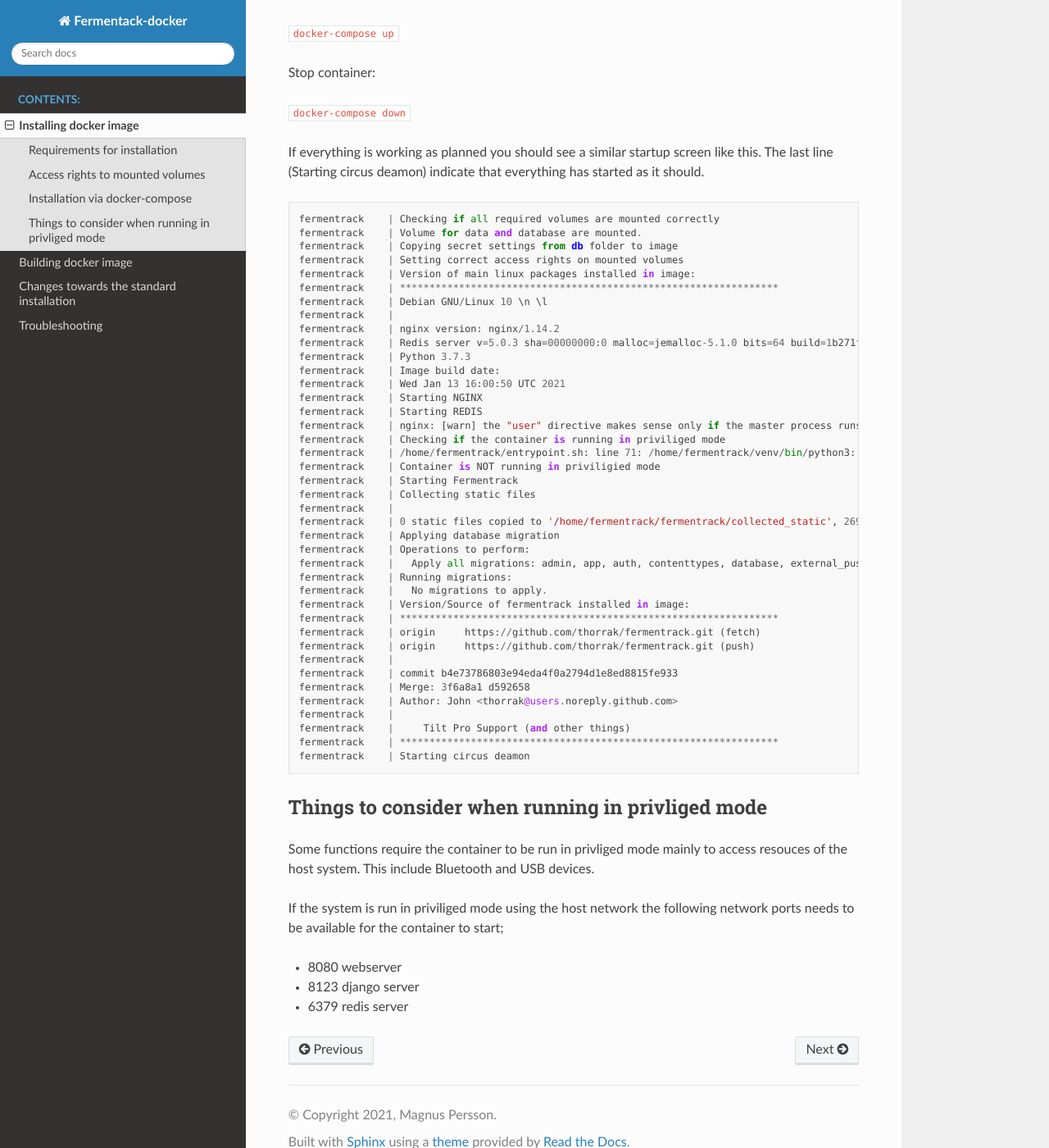
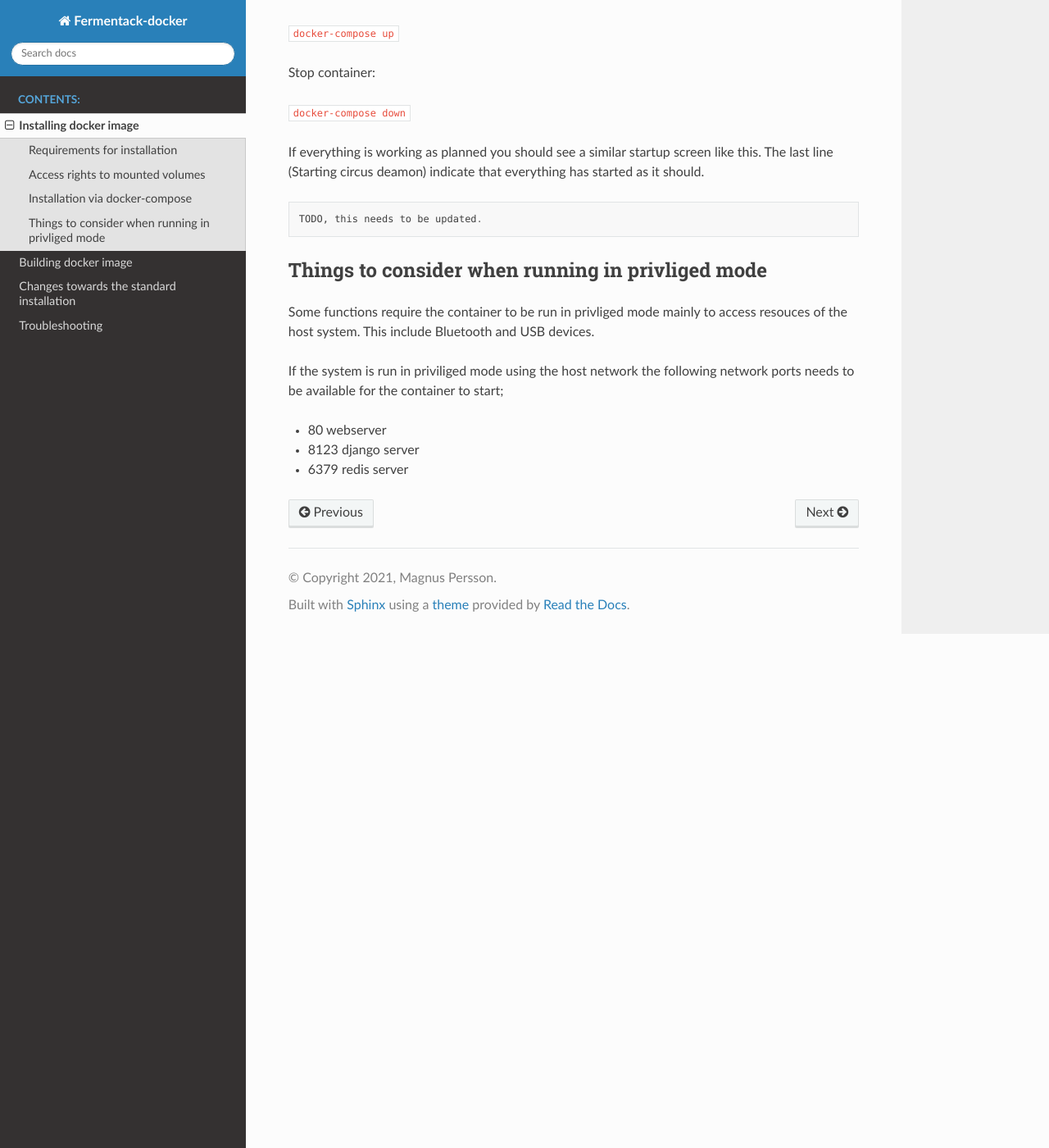
Before and after one commit to mp-se/fermentrack-docker, a Sphinx documentation site: the page built from docs/source/installation.rst, in a window 1280 px wide and 1400 px high, scrolled down 2650 px. Shown: the whole window at 82% size. Built offline with Sphinx 7.4.7 and the Read the Docs theme 2.0.0, drawn with Linux system fonts in a browser that asks for light colours; some of the changed text lies outside the part shown.

Commit message:
Updated docs

```diff
--- a/docs/source/build.rst
+++ b/docs/source/build.rst
@@ -15,8 +15,8 @@
 
 But if you want to build for other architectures you can use buildx for that:
 
-``docker buildx build ./fermentrack --platform linux/amd64``
-``docker buildx build ./fermentrack --platform linux/arm64``
+``docker buildx build ./fermentrack2 --platform linux/amd64``
+``docker buildx build ./fermentrack2 --platform linux/arm64``
 
 This is a good guide for using buildx with docker and arm.
 
--- a/docs/source/index.rst
+++ b/docs/source/index.rst
@@ -11,7 +11,7 @@
 Fermentrack is a web interface for controlling and monitoring fermentation temperature and progress. It interfaces with
 BrewPi controllers as well as specific gravity sensors like the Tilt and iSpindel in order to help you make better beer.
 
-There is a official docker release in development which consists of several docker images (fermentrack/app, progress/db, redis, nginx/web).
+There is a official docker releasewhich consists of several docker images (fermentrack/app, postgress/db, redis, nginx/web).
 But in order to handle that you need a platform that supports the docker-compose add-on.
 
 This project takes a diffrent approach and package everything into one single image that can be run on any platform that just have the base docker
--- a/docs/source/installation.rst
+++ b/docs/source/installation.rst
@@ -31,21 +31,21 @@
 
 To check the permissions run these commands:
 
-``ls -al /home/fermentrack/fermentrack/``
+``ls -al /app``
 
 Check the permission on the folder called data.
 
 You can also check the permissions of the files in the data directory
 
-``ls -al /home/fermentrack/fermentrack/data``
+``ls -al /app/data``
 
 This is the way it should look.
 
-``drwxrwxrwx 31 fermentrack fermentrack 4096 Jun 8 01:16``
+``drwxrwxrwx 31 django django 4096 Jun 8 01:16``
 
 This is an indication that permissions are insufficent.
 
-``drwx--x--x 31 fermentrack fermentrack 4096 Jun 8 01:16``
+``drwx--x--x 31 django django 4096 Jun 8 01:16``
 
 Installation via docker-compose
 ===============================
@@ -54,9 +54,9 @@
 
 It's important to update the volume part (full or relative) for the 3 volumes that will be mapped into the container;
 
-* /home/fermentrack/fermentrack/db      (contains the database file)
-* /home/fermentrack/fermentrack/data    (contains beer logs)
-* /home/fermentrack/fermentrack/log     (contains logfiles from system)
+* /app/db      (contains the database file)
+* /app/data    (contains beer logs)
+* /app/log     (contains logfiles from system)
 
 For some functions to work it's needed to run the container in priviliged mode and network_mode=host. This also means that the port mapping
 will be ignored and fermentrack will be accessed on port 8080 which is the default port used in the image.  This applies to the following functions:
@@ -76,9 +76,9 @@
         network_mode: "host"
         privileged: true
         volumes:
-            - ./db:/home/fermentrack/fermentrack/db
-            - ./data:/home/fermentrack/fermentrack/data
-            - ./log:/home/fermentrack/fermentrack/log
+            - ./db:/app/db
+            - ./data:/app/data
+            - ./log:/app/log
             - /dev:/dev
 
 
@@ -93,11 +93,11 @@
         container_name: fermentrack
         restart: always
         ports:
-        - "80:8080"
+        - "80:80"
         volumes:
-            - ./db:/home/fermentrack/fermentrack/db
-            - ./data:/home/fermentrack/fermentrack/data
-            - ./log:/home/fermentrack/fermentrack/log
+            - ./db:/app/db
+            - ./data:/app/data
+            - ./log:/app/log
 
 
 The following commands will download the image and then start the container. The yaml file needs to be in the current directory.
@@ -118,46 +118,7 @@
 
 ::
 
-    fermentrack    | Checking if all required volumes are mounted correctly
-    fermentrack    | Volume for data and database are mounted.
-    fermentrack    | Copying secret settings from db folder to image
-    fermentrack    | Setting correct access rights on mounted volumes
-    fermentrack    | Version of main linux packages installed in image:
-    fermentrack    | ****************************************************************
-    fermentrack    | Debian GNU/Linux 10 \n \l
-    fermentrack    |
-    fermentrack    | nginx version: nginx/1.14.2
-    fermentrack    | Redis server v=5.0.3 sha=00000000:0 malloc=jemalloc-5.1.0 bits=64 build=1b271fe49834c463
-    fermentrack    | Python 3.7.3
-    fermentrack    | Image build date:
-    fermentrack    | Wed Jan 13 16:00:50 UTC 2021
-    fermentrack    | Starting NGINX
-    fermentrack    | Starting REDIS
-    fermentrack    | nginx: [warn] the "user" directive makes sense only if the master process runs with super-user privileges, ignored in /etc/nginx/nginx.conf:1
-    fermentrack    | Checking if the container is running in priviliged mode
-    fermentrack    | /home/fermentrack/entrypoint.sh: line 71: /home/fermentrack/venv/bin/python3: Operation not permitted
-    fermentrack    | Container is NOT running in priviligied mode
-    fermentrack    | Starting Fermentrack
-    fermentrack    | Collecting static files
-    fermentrack    |
-    fermentrack    | 0 static files copied to '/home/fermentrack/fermentrack/collected_static', 269 unmodified.
-    fermentrack    | Applying database migration
-    fermentrack    | Operations to perform:
-    fermentrack    |   Apply all migrations: admin, app, auth, contenttypes, database, external_push, firmware_flash, gravity, sessions
-    fermentrack    | Running migrations:
-    fermentrack    |   No migrations to apply.
-    fermentrack    | Version/Source of fermentrack installed in image:
-    fermentrack    | ****************************************************************
-    fermentrack    | origin	https://github.com/thorrak/fermentrack.git (fetch)
-    fermentrack    | origin	https://github.com/thorrak/fermentrack.git (push)
-    fermentrack    |
-    fermentrack    | commit b4e73786803e94eda4f0a2794d1e8ed8815fe933
-    fermentrack    | Merge: 3f6a8a1 d592658
-    fermentrack    | Author: John <thorrak@users.noreply.github.com>
-    fermentrack    |
-    fermentrack    |     Tilt Pro Support (and other things)
-    fermentrack    | ****************************************************************
-    fermentrack    | Starting circus deamon
+    TODO, this needs to be updated.
 
 Things to consider when running in privliged mode
 =================================================
@@ -166,6 +127,6 @@
 
 If the system is run in priviliged mode using the host network the following network ports needs to be available for the container to start;
 
-* 8080 webserver
+* 80 webserver
 * 8123 django server
 * 6379 redis server
--- a/docs/source/troubleshooting.rst
+++ b/docs/source/troubleshooting.rst
@@ -5,6 +5,8 @@
 
 Bluetooth/Tilt
 =====================
+
+TODO! This chapter needs to be revised!
 
 These issues can be hard to troubleshoot. First make sure you have the right permissions in order for this to work.
 
```
Also changed, not shown: docs/source/about.rst (+12 -13 lines), 2 other files.
